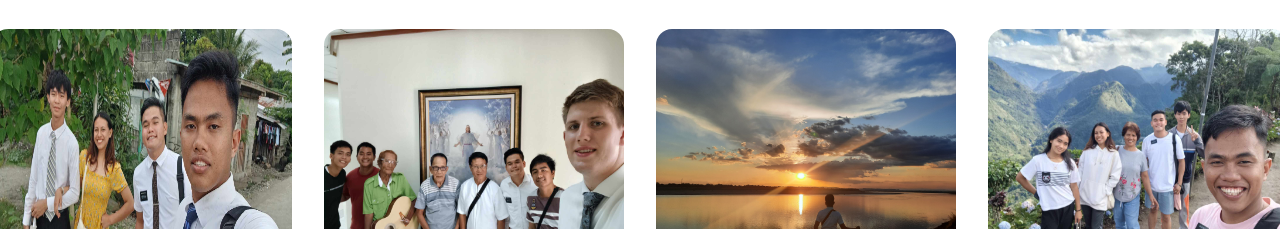
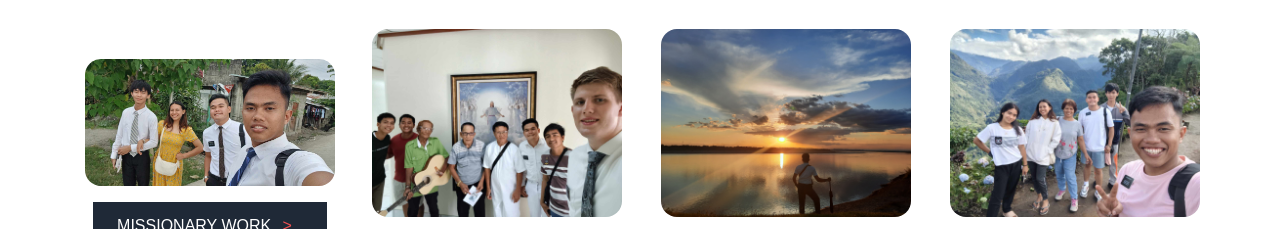
Before and after one commit to arnoldpam11/Landing-Page-The-Odin-Project-, a plain HTML site: page index.html in a window 1280 px wide. Shown: the part 702-931 px from the top of the page. Drawn offline with Linux system fonts and the light colour scheme.

Commit message:
Update style.css
Updated card-img

```diff
--- a/style.css
+++ b/style.css
@@ -118,8 +118,8 @@ body {
 }
 
 .card .card-img {
-    width: 300px;
-    height: 250px;
+    max-width: 250px;
+    height: auto;
     border-radius: 1rem;
 }
 
```
